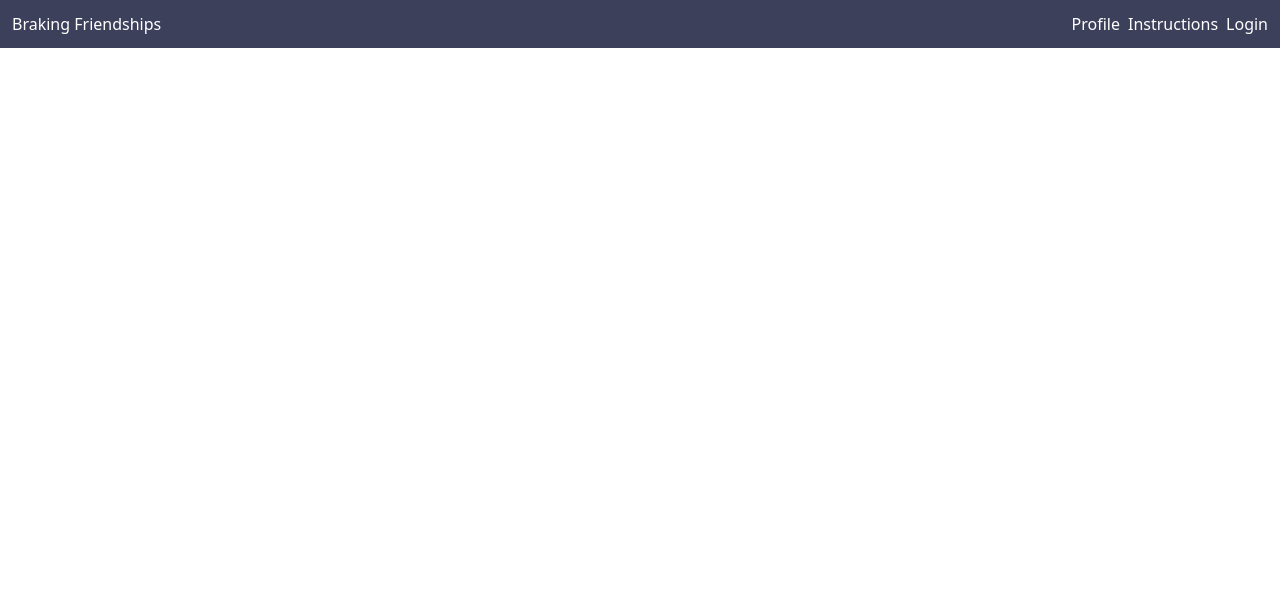
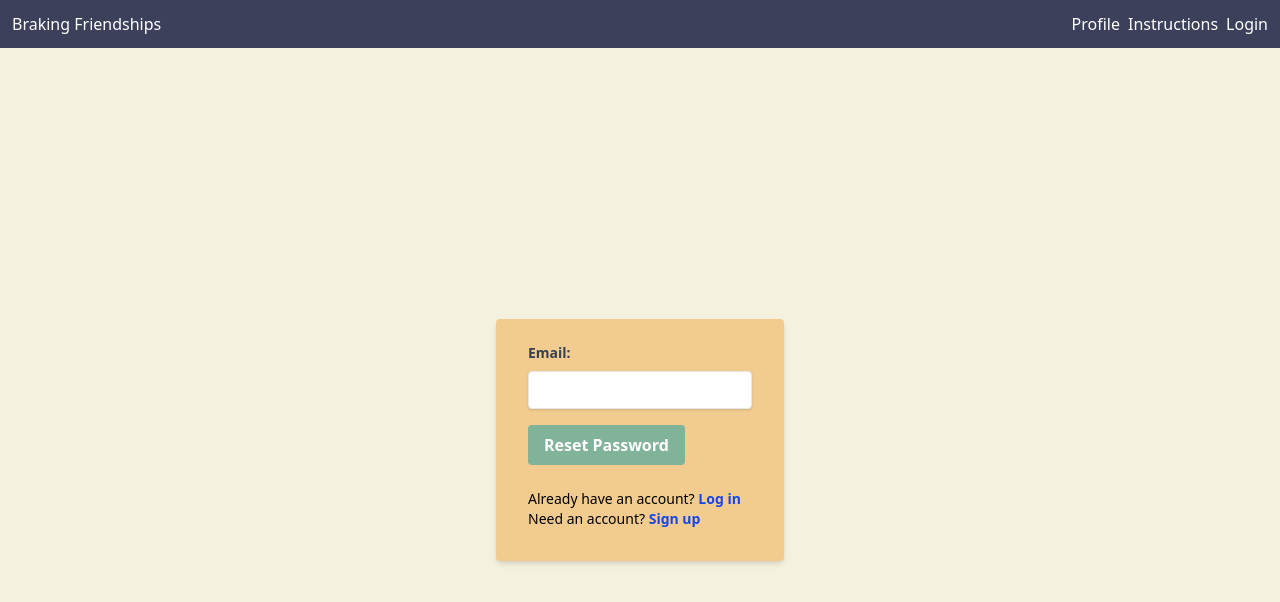
Before and after one commit to Braking-Friendships/blueocean, a React (Create React App) app in the folder client/: page /forgot-password in a window 1280 px wide. Shown: the top 602 px of the page. Built offline with nearby package versions, Linux system fonts and the light colour scheme; no server answers.

Commit message:
Forgot password feature complete

```diff
--- a/client/src/App.js
+++ b/client/src/App.js
@@ -6,6 +6,7 @@ import Board from './components/GameComponents/Board';
 import { useAuth } from './contexts/AuthContext';
 import Login from './components/Login/Login';
 import Signup from './components/Login/Signup';
+import ForgotPassword from './components/Login/ForgotPassword';
 import NavBar from './components/landingPageComponents/NavBar';
 import LandingPage from './components/landingPageComponents/LandingPage';
 
@@ -42,6 +43,7 @@ function App() {
         <Route path='/game' element={<Board />}></Route>
         <Route path='/login' element={<Login getUserData={getUserData}/>}></Route>
         <Route path='/signup' element={<Signup createNewUser={createNewUser}/>}></Route>
+        <Route path='/forgot-password' element={<ForgotPassword />}></Route>
       </Routes>
     </BrowserRouter>
   );
--- /dev/null
+++ b/client/src/components/Login/ForgotPassword.js
@@ -0,0 +1,50 @@
+import React, { useRef, useState } from 'react';
+import { useAuth } from '../../contexts/AuthContext';
+import { Link } from 'react-router-dom';
+
+const ForgotPassword = () => {
+  const emailRef = useRef();
+  const { resetPassword } = useAuth();
+  const [error, setError] = useState('');
+  const [loading, setLoading] = useState('');
+  const [message, setMessage] = useState('');
+
+  const onSubmit = async (event) => {
+    event.preventDefault();
+
+    try {
+      setMessage('');
+      setError('');
+      setLoading(true);
+      await resetPassword(emailRef.current.value);
+      setMessage('Check your inbox for further instructions')
+    } catch(err){
+      setError('Error, please check the format and spelling of your email')
+    }
+    setLoading(false);
+  }
+
+  return (
+    <div className="w-screen h-screen bg-[#F4F1DE] flex justify-center items-center">
+      <form className="w-72 bg-[#F2CC8F] shadow-md rounded px-8 pt-6 pb-8 mb-4" onSubmit={onSubmit}>
+        <div className="mb-4">
+          <label className="block text-gray-700 text-sm font-bold mb-2">Email:</label>
+          <input className="shadow appearance-none border rounded w-full py-2 px-3 text-gray-700 leading-tight focus:outline-none focus:shadow-outline" type="email" ref={emailRef} />
+        </div>
+        <div className="mb-6 flex items-center justify-between">
+          <button className="bg-[#81B29A] hover:outline text-white font-bold py-2 px-4 rounded focus:outline-none focus:shadow-outline" disabled={loading} type="submit">Reset Password</button>
+        </div>
+        <div className="text-sm">
+          Already have an account? <Link className="font-bold text-sm text-[#1745E9]" to='/login'>Log in</Link>
+        </div>
+        <div className="text-sm">
+          Need an account? <Link className="font-bold text-sm text-[#1745E9]" to='/signup'>Sign up</Link>
+        </div>
+        {error && <div className="mt-4">{(error)}</div>}
+        {message && <div className="mt-4">{message}</div>}
+      </form>
+    </div>
+  )
+}
+
+export default ForgotPassword;
```
Also changed, not shown: 1 other file (tests, documents, lock files or other folders).
